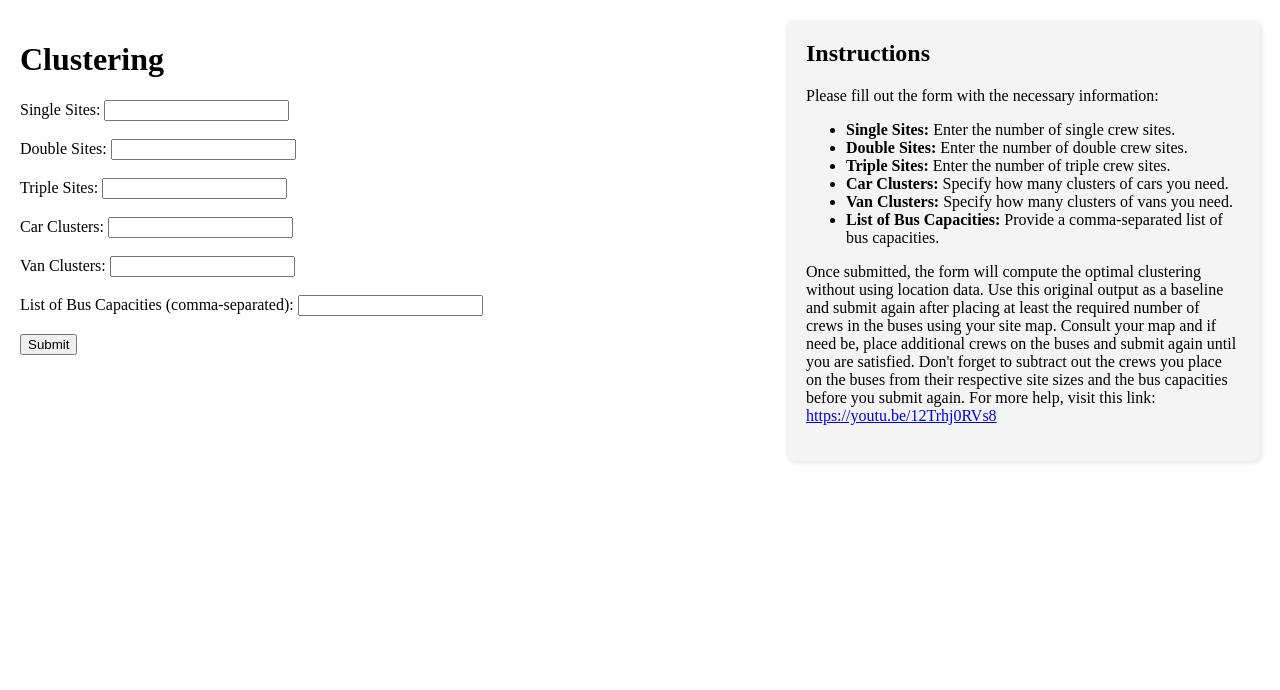
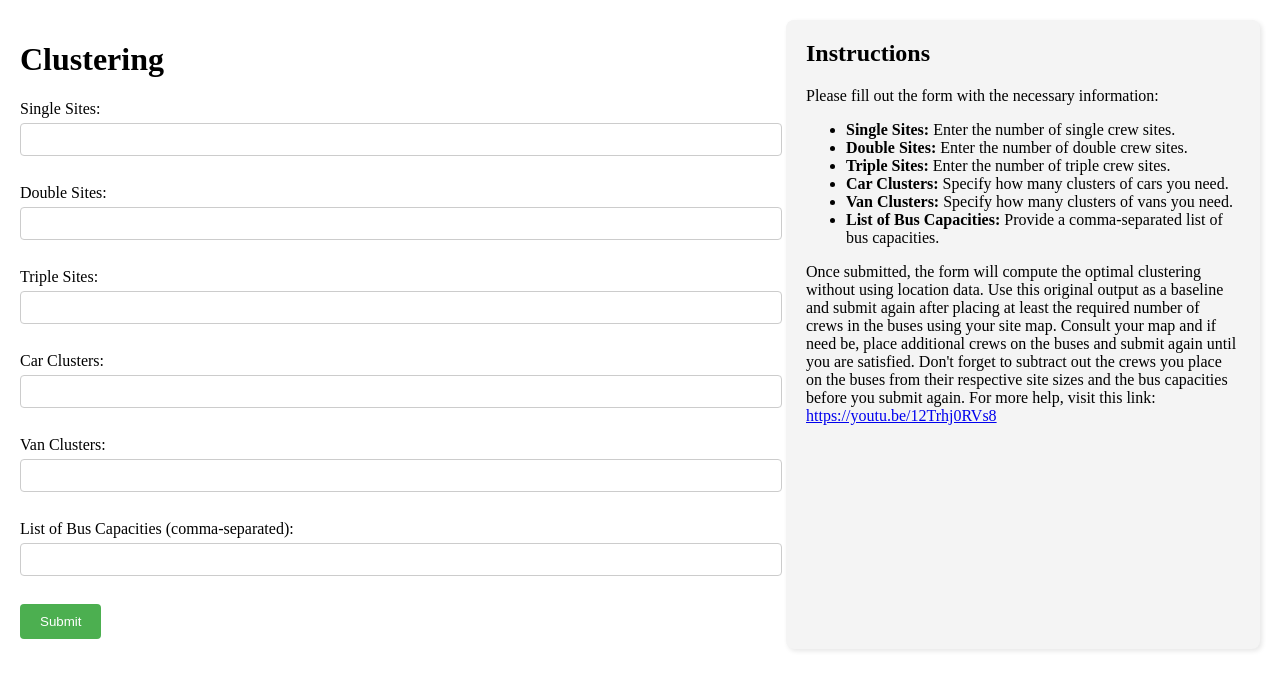
Before and after one commit to cbmckinstry/GMT, a Flask app: page / in a window 1280 px wide. Shown: the top 690 px of the page. Run offline with Flask 3, Linux system fonts and the light colour scheme.

Commit message:
Updated requirements.txt

```diff
--- a/templates/index.html
+++ b/templates/index.html
@@ -7,14 +7,14 @@
     <style>
         body {
             display: flex;
-            justify-content: space-between;
+            flex-direction: column;
             margin: 20px;
         }
-        .form-container {
-            width: 60%;
+        .form-container, .instructions {
+            width: 100%;
+            margin-bottom: 20px;
         }
         .instructions {
-            width: 35%;
             padding: 20px;
             background-color: #f4f4f4;
             border-radius: 8px;
@@ -22,6 +22,43 @@
         }
         .instructions h2 {
             margin-top: 0;
+        }
+        form label {
+            display: block;
+            margin-bottom: 5px;
+        }
+        form input {
+            width: 100%;
+            padding: 8px;
+            margin-bottom: 10px;
+            border-radius: 4px;
+            border: 1px solid #ccc;
+        }
+        form input[type="submit"] {
+            width: auto;
+            padding: 10px 20px;
+            background-color: #4CAF50;
+            color: white;
+            border: none;
+            border-radius: 4px;
+            cursor: pointer;
+        }
+        form input[type="submit"]:hover {
+            background-color: #45a049;
+        }
+
+        /* Responsive layout for smaller screens */
+        @media (min-width: 600px) {
+            body {
+                flex-direction: row;
+                justify-content: space-between;
+            }
+            .form-container {
+                width: 60%;
+            }
+            .instructions {
+                width: 35%;
+            }
         }
     </style>
 </head>
```
